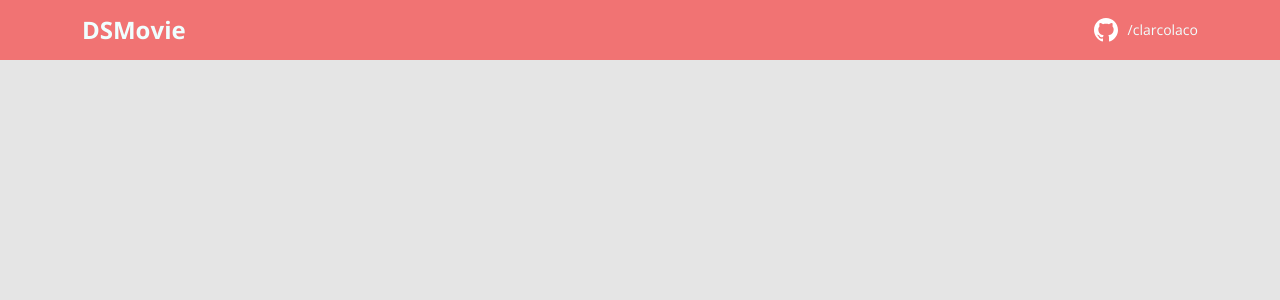
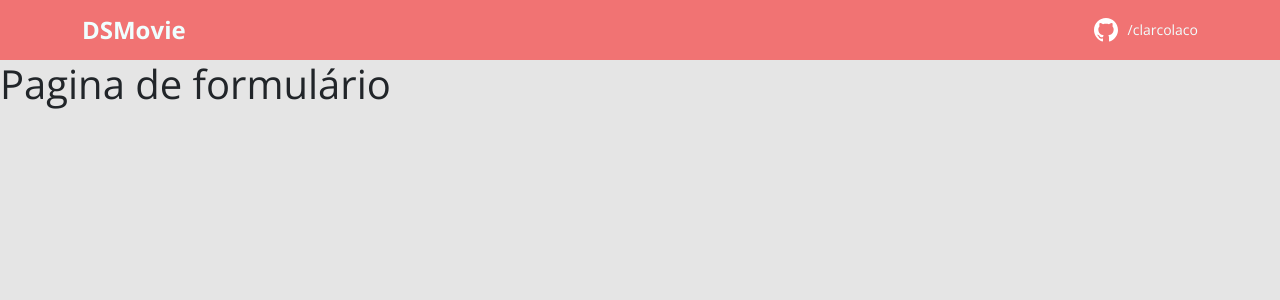
Before and after one commit to clarcolaco/dsmovie, a React (Create React App) app in the folder frontend/: page /form/1 in a window 1280 px wide. Shown: the top 300 px of the page. Built offline with nearby package versions, Linux system fonts and the light colour scheme.

Commit message:
Routes config

```diff
--- a/frontend/package.json
+++ b/frontend/package.json
@@ -10,9 +10,11 @@
     "@types/node": "^16.7.13",
     "@types/react": "^17.0.20",
     "@types/react-dom": "^17.0.9",
+    "@types/react-router-dom": "5.3.2",
     "bootstrap": "5.1.3",
     "react": "^17.0.2",
     "react-dom": "^17.0.2",
+    "react-router-dom": "6.2.1",
     "react-scripts": "5.0.0",
     "typescript": "^4.4.2",
     "web-vitals": "^2.1.0"
--- a/frontend/src/App.tsx
+++ b/frontend/src/App.tsx
@@ -1,10 +1,26 @@
-import React from 'react';
-import Navbar from './components/Navbar';
+import {
+  BrowserRouter,
+  Routes,
+  Route
+} from "react-router-dom";
+import Listing from 'pages/Listing';
+import Form from 'pages/Form';
+import Navbar from "components/Navbar";
 
 function App() {
   return (
-    //html semantico
-    <Navbar />
+    <BrowserRouter>
+      <Navbar />
+      <Routes>
+
+      /* funcionamento das rotas */
+
+        <Route path="/" element={<Listing />} />
+        <Route path="/form">
+          <Route path=":movieId" element={<Form />} />
+        </Route>
+      </Routes>
+    </BrowserRouter>
   );
 }
 
--- /dev/null
+++ b/frontend/src/pages/Form/index.tsx
@@ -0,0 +1,7 @@
+export default function Form() {
+      return (
+            <>
+                  <h1>Pagina de formulário</h1>
+            </>
+      );
+}
--- /dev/null
+++ b/frontend/src/pages/Listing/index.tsx
@@ -0,0 +1,7 @@
+export default function Listing() {
+      return (
+            <>
+                  <h1>Listagem de filmes</h1>
+            </>
+      );
+}
```
Also changed, not shown: 1 other file (tests, documents, lock files or other folders).
